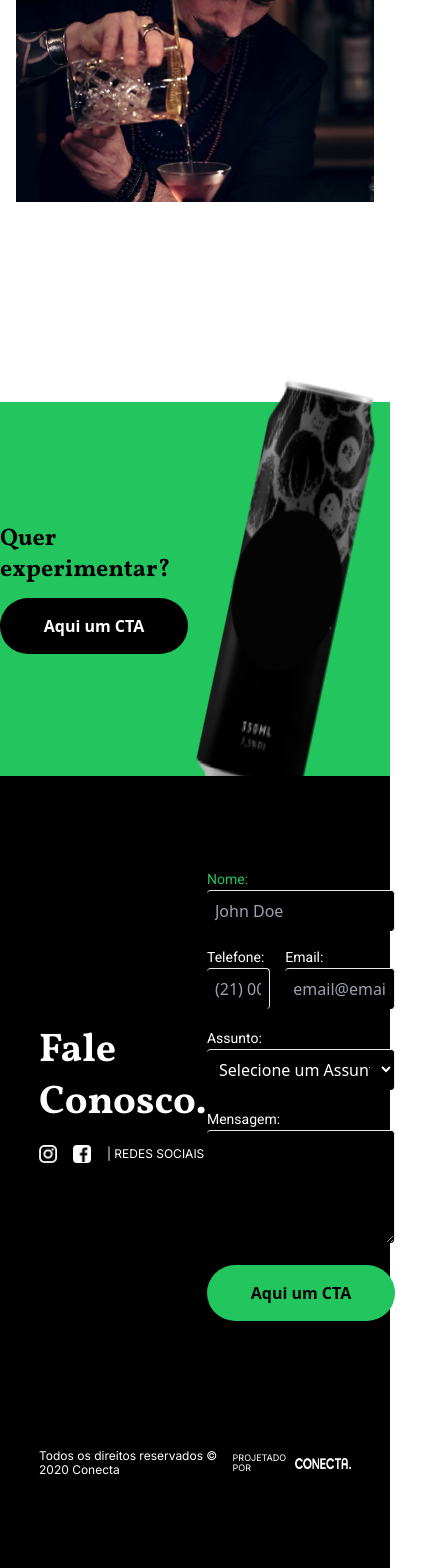
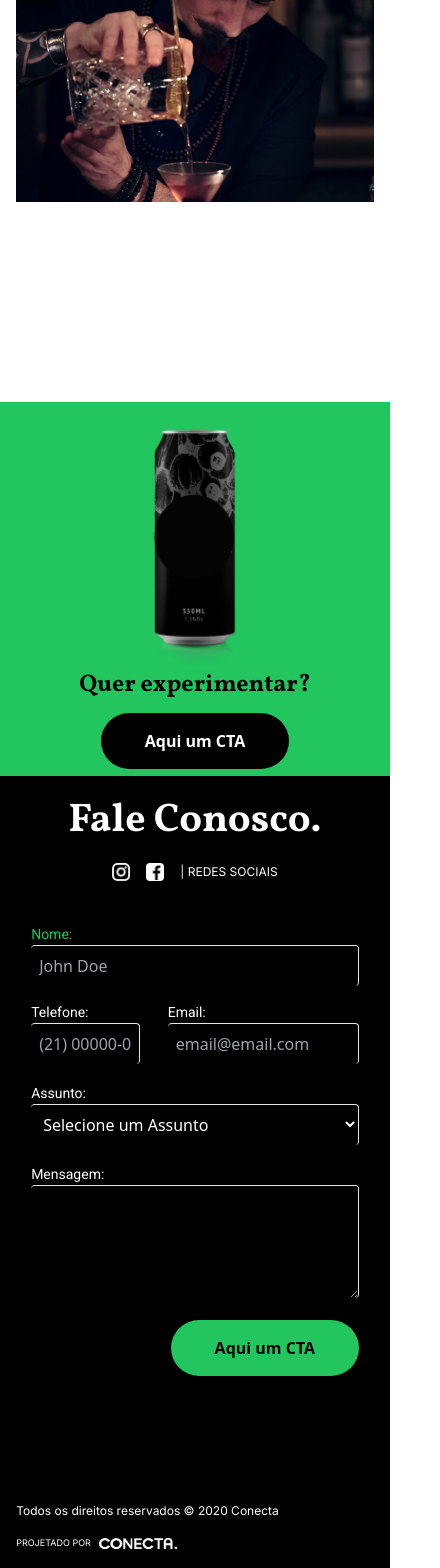
Before and after one commit to andykallian/ConectaTeste, a React (Vite) app: page / in a window 390 px wide. Shown: the part 3011-4579 px from the top of the page, 440 px wide, since content can reach past the window. Built offline with nearby package versions, Linux system fonts and the light colour scheme.

Commit message:
Footer responsive

```diff
--- a/src/components/TryOnComponent.jsx
+++ b/src/components/TryOnComponent.jsx
@@ -5,7 +5,7 @@ import Button from './Button'
 
 const TryOnComponent = () => {
   return (
-    <div className='bg-green-500 flex items-center justify-evenly sm:h-[374px] md:h-[290px] -z-10'>
+    <div className='bg-green-500 flex items-center justify-evenly sm:flex-col-reverse md:flex-row sm:h-[374px] md:h-[290px] -z-10 relative'>
 
       <div className='flex gap-5'>
         <img src={lataGuarana} alt="" className='sm:hidden h-[177px] rotate-45' />
@@ -20,7 +20,7 @@ const TryOnComponent = () => {
       </div>
 
       <div>
-        <img src={lataGuarana} alt=""  className='h-[503px] w-[286px] bottom rotate-12'/>
+        <img src={lataGuarana} alt=""  className='sm:h-[262px] sm:w-[149px] sm:rotate-0 h-[503px] w-[286px] bottom rotate-12'/>
       </div>
 
     </div>
--- a/src/scenes/Footer.jsx
+++ b/src/scenes/Footer.jsx
@@ -12,12 +12,12 @@ import Button from '../components/Button';
 const Footer = () => {
   return (
     <Router>
-      <div className='bg-black h-[792px] z-10 flex relative'>
-        <div className='flex w-4/5 mx-auto justify-center flex-col gap-32'>
+      <div className='bg-black h-[792px] sm:justify-center md:justify-normal z-10 flex relative'>
+        <div className='flex w-4/5 sm:mx-0 sm:w-11/12 md:mx-auto justify-center flex-col gap-32'>
 
-          <div className='flex justify-between items-center'>
+          <div className='flex justify-between items-center sm:flex-col md:flex-row sm:gap-[40px] md:gap-0'>
 
-            <div className='flex flex-col gap-4'>
+            <div className='flex flex-col sm:items-center md:items-start gap-4'>
 
               <h2 className='text-white font-vollkorn font-bold text-[40px] leading-[52px]'>Fale Conosco.</h2>
               <div className='flex items-center gap-4'>
@@ -32,7 +32,7 @@ const Footer = () => {
 
             </div>
 
-            <div className='w-[555px] flex flex-col items-end'>
+            <div className='sm:w-11/12 md:w-[555px] flex flex-col items-end'>
               <form action='' className='w-full'>
 
                 <div className='mb-4'>
@@ -83,7 +83,7 @@ const Footer = () => {
 
           </div>
 
-          <div className='flex justify-between'>
+          <div className='flex justify-between sm:flex-col md:flex-row md:items-center sm:gap-[20px] md:gap-0'>
             <p className='font-inter text-white text-[12px] leading-[14px]'>Todos os direitos reservados © 2020 Conecta</p>
             <div className='flex items-center'>
               <p className='font-inter text-[9px] leading-[10px] text-white mr-2'>PROJETADO POR</p>
```
